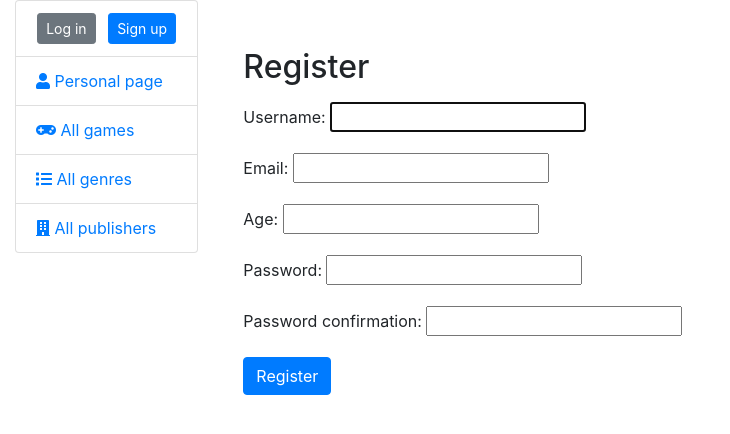
After one commit to BornToLivee/game-hub, a Django app: page /register/ in a window 1280 px wide. The commit adds this page. Shown: the top 434 px of the page, without its empty margins (0-730 px from the left). Run offline with Django 5.2, Linux system fonts and the light colour scheme.

Commit message:
create log in & log out & sign up pages & fix sidebar.html
fix sidebar with Font Awesome & add LOGIN/LOGOUT_REDIRECT_URL in settings & create forms.py & add register view

```diff
--- /dev/null
+++ b/game/forms.py
@@ -0,0 +1,12 @@
+from django import forms
+from django.contrib.auth.forms import UserCreationForm
+from .models import Player
+
+
+class PlayerRegistrationForm(UserCreationForm):
+    email = forms.EmailField(required=True)
+    age = forms.IntegerField(required=False)
+
+    class Meta:
+        model = Player
+        fields = ["username", "email", "age", "password1", "password2"]
--- a/game/urls.py
+++ b/game/urls.py
@@ -1,14 +1,16 @@
 from django.conf.urls.static import static
 from django.urls import path
 
-from game.views import index, GameListView, GenreListView, PublisherListView
+from game.views import index, GameListView, GenreListView, PublisherListView, GameDetailView, register
 from game_hub import settings
 
 urlpatterns = [
     path("", index, name="index"),
     path("games/", GameListView.as_view(), name="game-list"),
+    path("games/<int:pk>/", GameDetailView.as_view(), name="game-detail"),
     path("genres/", GenreListView.as_view(), name="genre-list"),
     path("publishers/", PublisherListView.as_view(), name="publisher-list"),
+    path("register/", register, name="register"),
 ]
 
 if settings.DEBUG:
--- a/game/views.py
+++ b/game/views.py
@@ -1,7 +1,9 @@
+from django.contrib.auth import login
 from django.http import HttpRequest, HttpResponse
-from django.shortcuts import render
-from django.views.generic import ListView
+from django.shortcuts import render, redirect
+from django.views.generic import ListView, DetailView
 
+from game.forms import PlayerRegistrationForm
 from game.models import Player, Game, Publisher, Genre
 
 
@@ -27,6 +29,18 @@ def index(request: HttpRequest) -> HttpResponse:
     return render(request, "game/index.html", context=context)
 
 
+def register(request):
+    if request.method == "POST":
+        form = PlayerRegistrationForm(request.POST)
+        if form.is_valid():
+            user = form.save()
+            login(request, user)
+            return redirect("/")
+    else:
+        form = PlayerRegistrationForm()
+    return render(request, "registration/register.html", {"form": form})
+
+
 class GameListView(ListView):
     model = Game
     context_object_name = "game_list"
@@ -43,3 +57,8 @@ class PublisherListView(ListView):
     model = Publisher
     context_object_name = "publisher_list"
     template_name = "game/publisher_list.html"
+
+
+class GameDetailView(DetailView):
+    model = Game
+    template_name = "game/game_detail.html"
--- a/game_hub/settings.py
+++ b/game_hub/settings.py
@@ -137,5 +137,8 @@ MEDIA_ROOT = os.path.join(BASE_DIR, "media/")
 
 DEFAULT_AUTO_FIELD = "django.db.models.BigAutoField"
 
+LOGIN_REDIRECT_URL = "/"
+
+LOGOUT_REDIRECT_URL = "/"
 
 CRISPY_TEMPLATE_PACK = "bootstrap4"
--- a/game_hub/urls.py
+++ b/game_hub/urls.py
@@ -23,4 +23,5 @@ from django.conf.urls.static import static
 urlpatterns = [
     path("admin/", admin.site.urls),
     path("", include("game.urls", namespace="game")),
+    path("accounts/", include("django.contrib.auth.urls")),
 ] + static(settings.STATIC_URL, document_root=settings.STATIC_ROOT)
--- a/templates/base.html
+++ b/templates/base.html
@@ -9,6 +9,7 @@
         href="https://cdn.jsdelivr.net/npm/bootstrap@4.5.3/dist/css/bootstrap.min.css"
         integrity="sha384-TX8t27EcRE3e/ihU7zmQxVncDAy5uIKz4rEkgIXeMed4M0jlfIDPvg6uqKI2xXr2"
         crossorigin="anonymous">
+  <link rel="stylesheet" href="https://cdnjs.cloudflare.com/ajax/libs/font-awesome/5.15.4/css/all.min.css">
   <!-- Add additional CSS in static file -->
   {% load static %}
   <link rel="stylesheet" href="{% static "css/styles.css" %}">
--- a/templates/game/game_list.html
+++ b/templates/game/game_list.html
@@ -17,7 +17,7 @@
       {% for game in game_list %}
         <li>
           <img src="{{ game.image.url }}" alt="{{ game.title }}" width="100" height="100">
-                <strong>{{ game.title }}</strong>
+          <a href="{% url "game:game-detail" pk=game.id %}"> {{ game.title }}</a>
         </li>
       {% endfor %}
     </ul>
--- a/templates/includes/sidebar.html
+++ b/templates/includes/sidebar.html
@@ -1,15 +1,23 @@
 <ul class="sidebar-nav list-group">
-{#  {% if user.is_authenticated %}#}
-{#    <li class="list-group-item">User: <a href="{{ user.get_absolute_url }}">{{ user.get_username }}</a></li>#}
-{#    <li class="list-group-item"><a href="{% url 'logout'%}?next={{request.path}}">Logout</a></li>#}
-{#  {% else %}#}
-{#    <li class="list-group-item"><a href="{% url 'login'%}?next={{request.path}}">Login</a></li>#}
-{#  {% endif %}#}
+  {% if user.is_authenticated %}
+    <li class="list-group-item">
+      <p>User: <strong>{{ user.username }}</strong></p>
+      <form method="post" action="{% url 'logout' %}" class="d-inline">
+        {% csrf_token %}
+        <button type="submit" class="btn btn-primary btn-sm">Logout</button>
+      </form>
+    </li>
+  {% else %}
+    <li class="list-group-item text-center">
+      <span><a href="{% url 'login' %}" class="btn btn-secondary btn-sm mr-2">Log in</a>
+      <a href="{% url 'game:register' %}" class="btn btn-primary btn-sm">Sign up</a></span>
+    </li>
+  {% endif %}
 
-{#  <br>#}
+  <li class="list-group-item"><a href="#" class="text-decoration-none"><i class="fas fa-user"></i> Personal page</a></li>
+  <li class="list-group-item"><a href="{% url 'game:game-list' %}" class="text-decoration-none"><i class="fas fa-gamepad"></i> All games</a></li>
+  <li class="list-group-item"><a href="{% url 'game:genre-list' %}" class="text-decoration-none"><i class="fas fa-list"></i> All genres</a></li>
+  <li class="list-group-item"><a href="{% url 'game:publisher-list' %}" class="text-decoration-none"><i class="fas fa-building"></i> All publishers</a></li>
+</ul>
 
-  <li class="list-group-item"><a href="#">Personal page</a></li>
-  <li class="list-group-item"><a href="{% url 'game:game-list' %}">All games</a></li>
-  <li class="list-group-item"><a href="{% url 'game:genre-list' %}">All genres</a></li>
-  <li class="list-group-item"><a href="{% url 'game:publisher-list' %}">All publishers</a></li>
-</ul>
+<link rel="stylesheet" href="https://cdnjs.cloudflare.com/ajax/libs/font-awesome/5.15.4/css/all.min.css">
--- /dev/null
+++ b/templates/registration/register.html
@@ -0,0 +1,32 @@
+<!-- templates/registration/register.html -->
+{% extends "base.html" %}
+
+{% block content %}
+   <div class="container mt-5">
+       <h2 class="mb-3">Register</h2>
+       <form method="post">
+           {% csrf_token %}
+           <div class="form-group">
+               {{ form.username.label_tag }}
+               {{ form.username }}
+           </div>
+           <div class="form-group">
+               {{ form.email.label_tag }}
+               {{ form.email }}
+           </div>
+           <div class="form-group">
+               {{ form.age.label_tag }}
+               {{ form.age }}
+           </div>
+           <div class="form-group">
+               {{ form.password1.label_tag }}
+               {{ form.password1 }}
+           </div>
+           <div class="form-group">
+               {{ form.password2.label_tag }}
+               {{ form.password2 }}
+           </div>
+           <button type="submit" class="btn btn-primary">Register</button>
+       </form>
+   </div>
+{% endblock %}
```
Also changed, not shown: templates/game/game_detail.html (added, +20 -0 lines), templates/registration/logged_out.html (added, +13 -0 lines), templates/registration/login.html (added, +24 -0 lines), db.sqlite3. Lines whose indentation alone changed are shown as unchanged.
